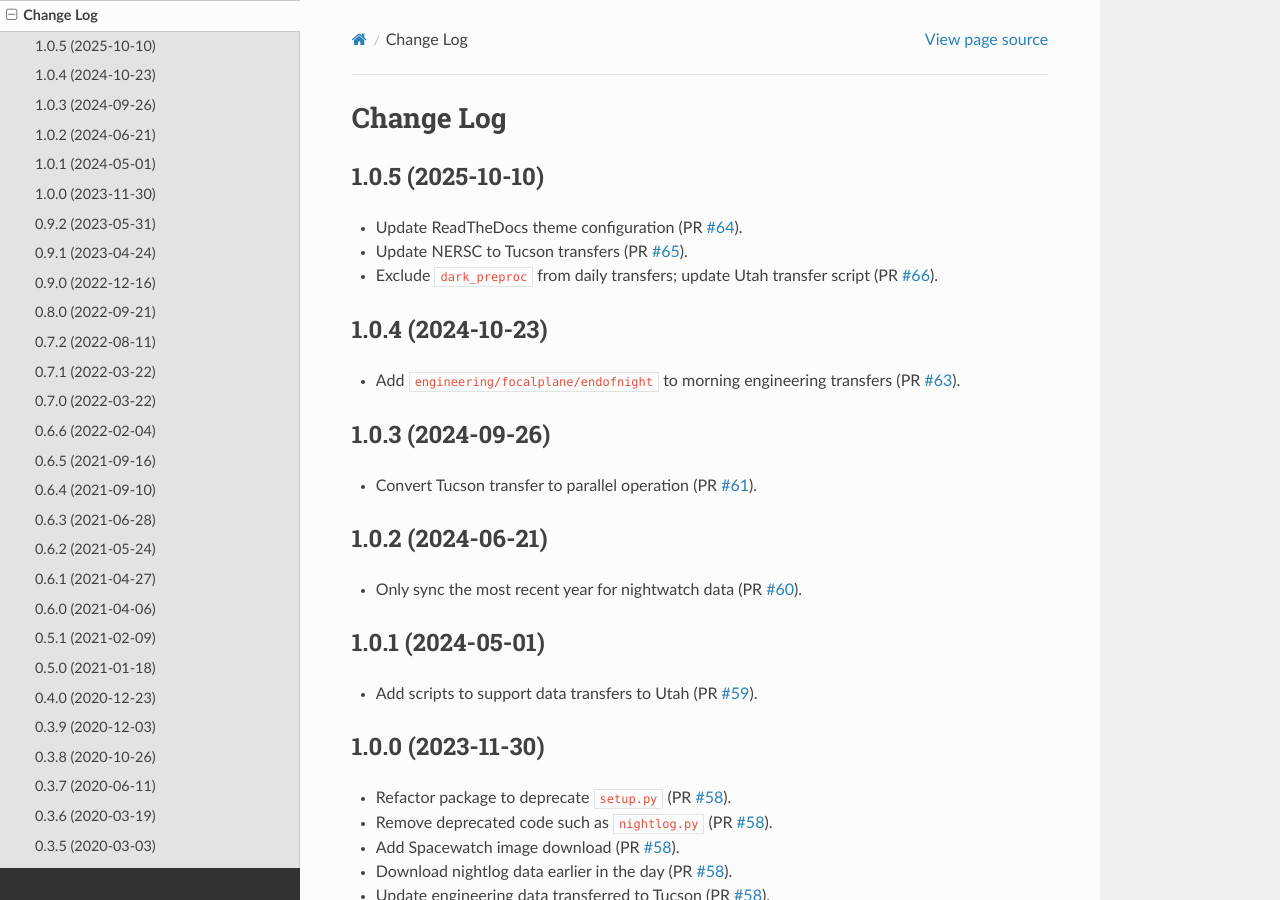
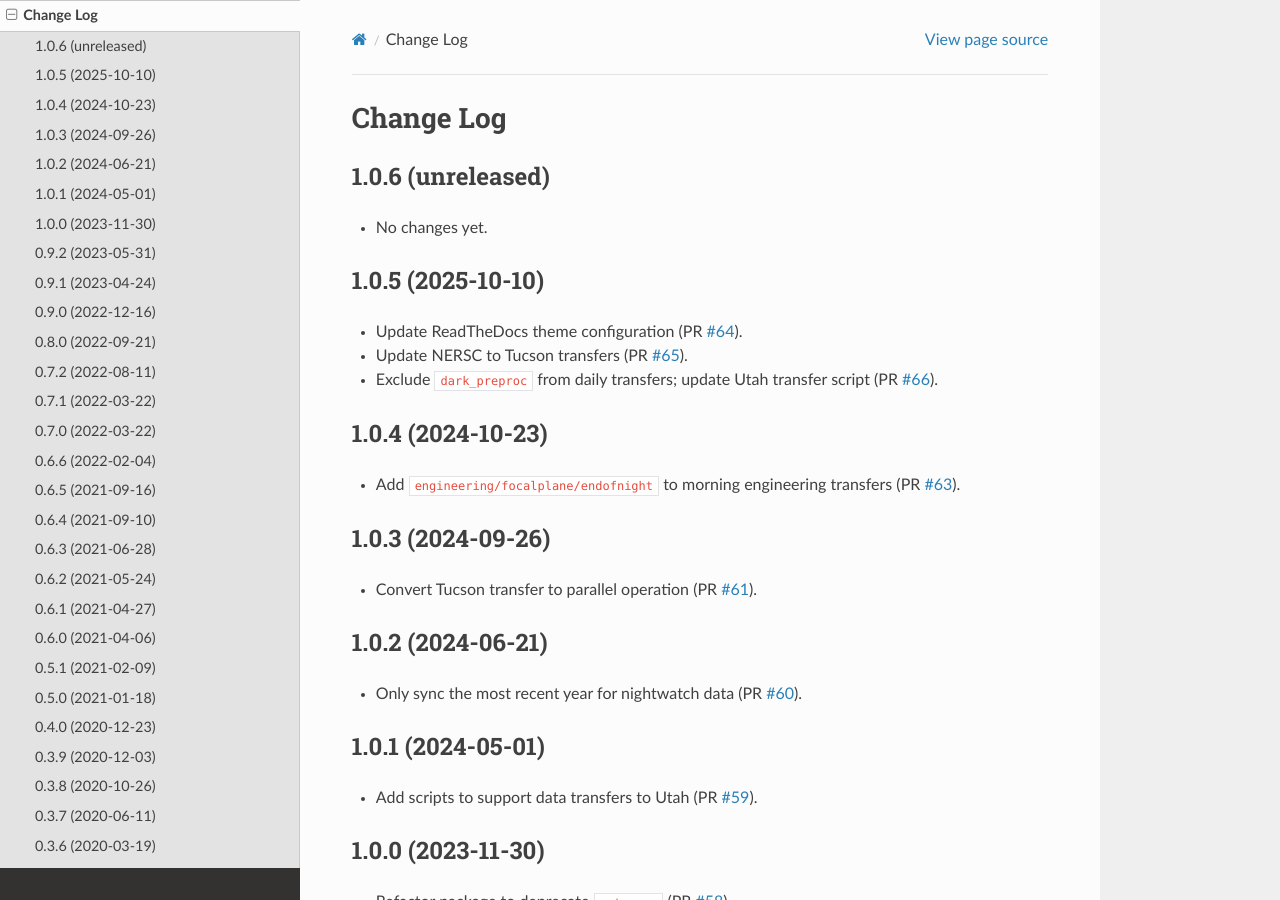
Before and after one commit to desihub/desitransfer, a Sphinx documentation site: the page built from doc/changes.rst, in a window 1280 px wide and 900 px high. Built offline with Sphinx 7.4.7 and the Read the Docs theme 3.1.0, drawn with Linux system fonts in a browser that asks for light colours.

Commit message:
bump version after tag

```diff
--- a/doc/changes.rst
+++ b/doc/changes.rst
@@ -1,6 +1,11 @@
 ==========
 Change Log
 ==========
+
+1.0.6 (unreleased)
+------------------
+
+* No changes yet.
 
 1.0.5 (2025-10-10)
 ------------------
--- a/py/desitransfer/_version.py
+++ b/py/desitransfer/_version.py
@@ -1 +1 @@
-__version__ = '1.0.5'
+__version__ = '1.0.6.dev577'
```
